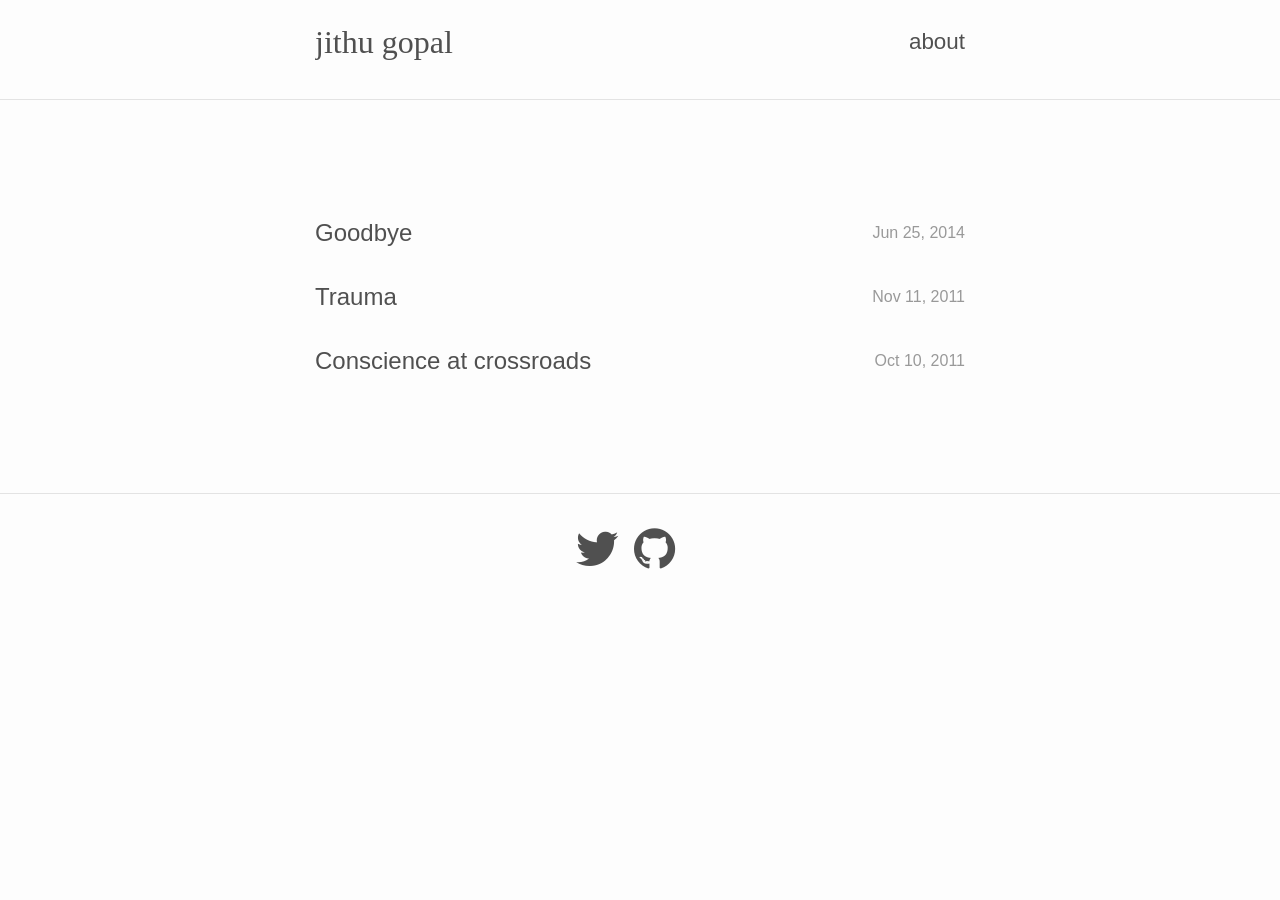
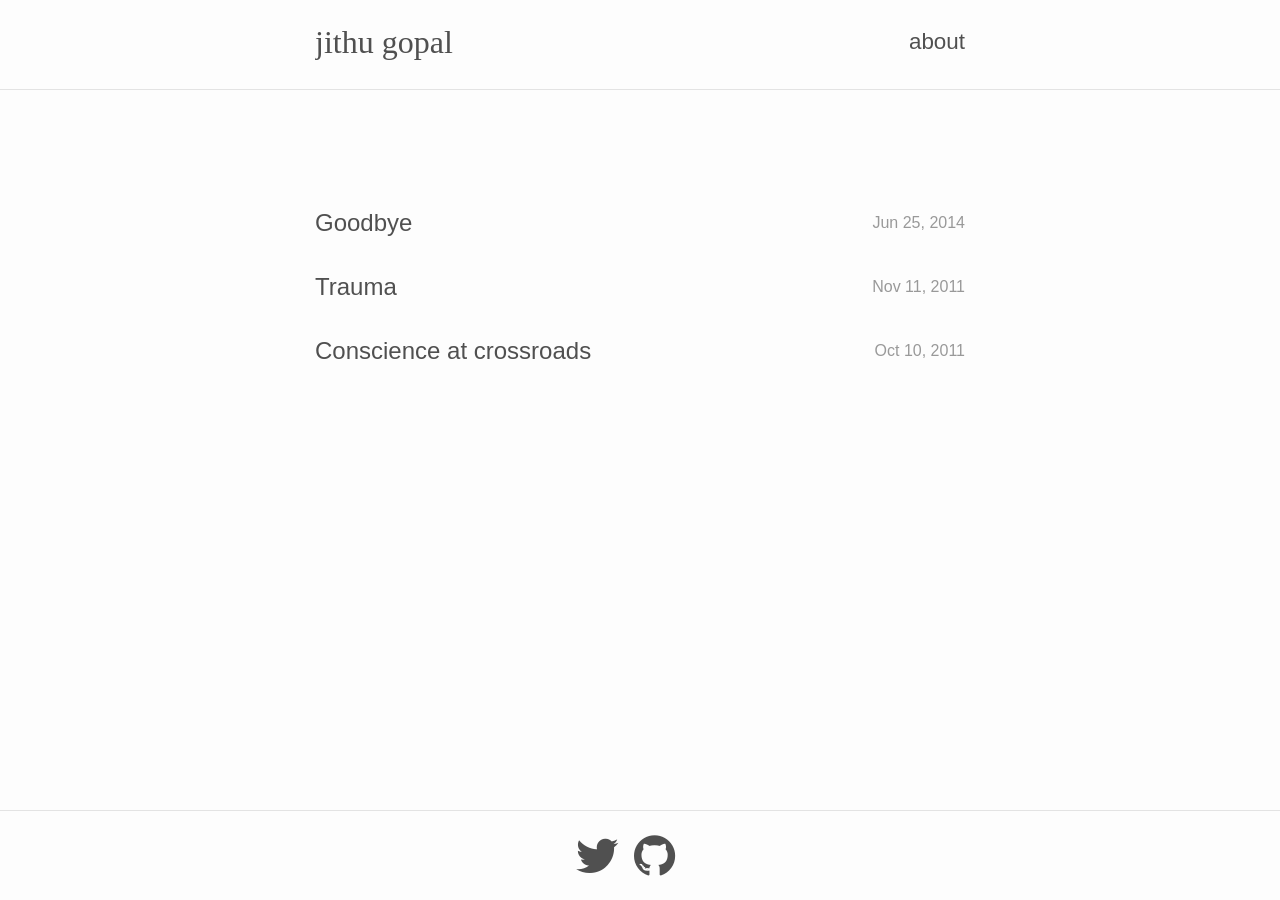
Before and after one commit to jithugopal/jithugopal.github.com, a Jekyll site: the page built from index.html, in a window 1280 px wide. Built offline with Jekyll 4.4.1, drawn with Linux system fonts in a browser that asks for light colours; nearby versions of some CDN libraries; Markdown is read by kramdown in place of the engine named in the settings.

Commit message:
adding min-height for pages that do not span the viewport

```diff
--- a/_layouts/default.html
+++ b/_layouts/default.html
@@ -3,6 +3,7 @@
 <html>
   {% include head.html %}
   <body>
+    <div class="container">
       <nav>
         <h1 class="name"><a href="/">jithu gopal</a></h1>
         <a class="about" href="/about">about</a>
@@ -13,7 +14,7 @@
       </section>
       <footer>
         <hr class="rule"/>
-      <section class="footer">
+        <section class="social-media">
           <a target="_blank" href="http://twitter.com/poxypen">
             <i class="fa fa-twitter"></i>
           </a>
@@ -22,5 +23,6 @@
           </a>
         </section>
       </footer>
+    </div>
   </body>
 </html>
--- a/_sass/_layout.scss
+++ b/_sass/_layout.scss
@@ -1,3 +1,7 @@
+html, body {
+  height: 100%;
+}
+
 h1 {
   font-family: "museo-slab", serif;
 }
@@ -13,8 +17,8 @@ em {
 }
 
 nav {
-  margin: 20px auto;
-  padding: 10px 0;
+  margin: 0 auto;
+  padding: 30px 0 20px;
   width: $container-width;
   overflow: hidden;
   .name {
@@ -37,20 +41,35 @@ nav {
   border-bottom: 1px solid rgba(255, 255, 255, 0.3);
 }
 
-.footer {
-  margin: 30px auto;
+.container {
+  position: relative;
+  min-height: 100%;
+}
+
+footer {
+  position: absolute;
+  bottom: 0;
+  width: 100%;
+  .social-media {
+    margin: 0 auto;
+    padding: 20px;
     width: 150px;
     a {
       margin-left: 10px;
+      &:hover {
+        text-decoration: none;
+      }
     }
     i {
       font-size: 3em;
     }
   }
+}
 
 .page {
-  margin: 100px auto;
+  margin: 100px auto 0;
   width: $container-width;
+  padding-bottom: 90px;
 }
 
 .post-list {
```
Lines whose indentation alone changed are shown as unchanged.
